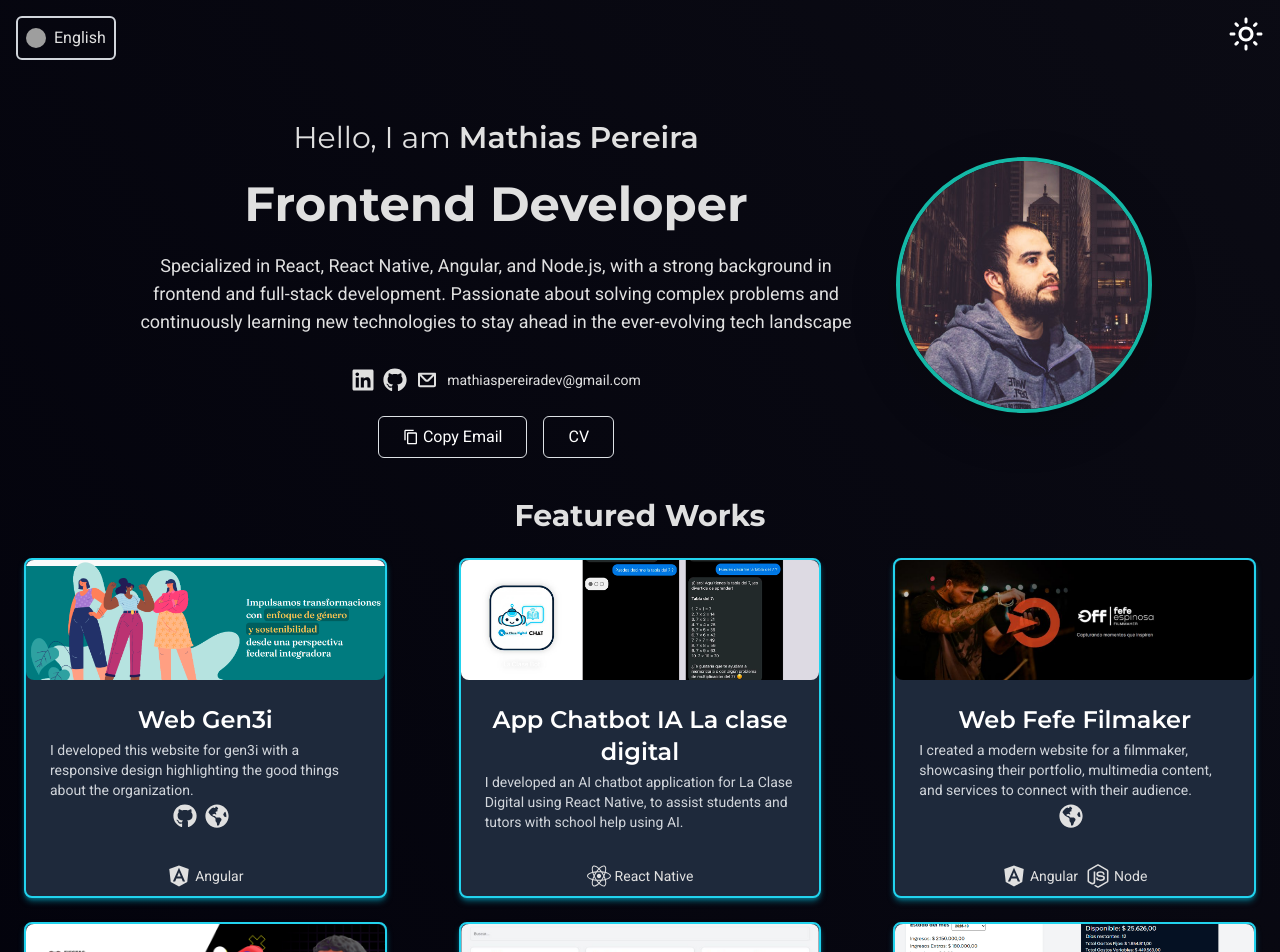
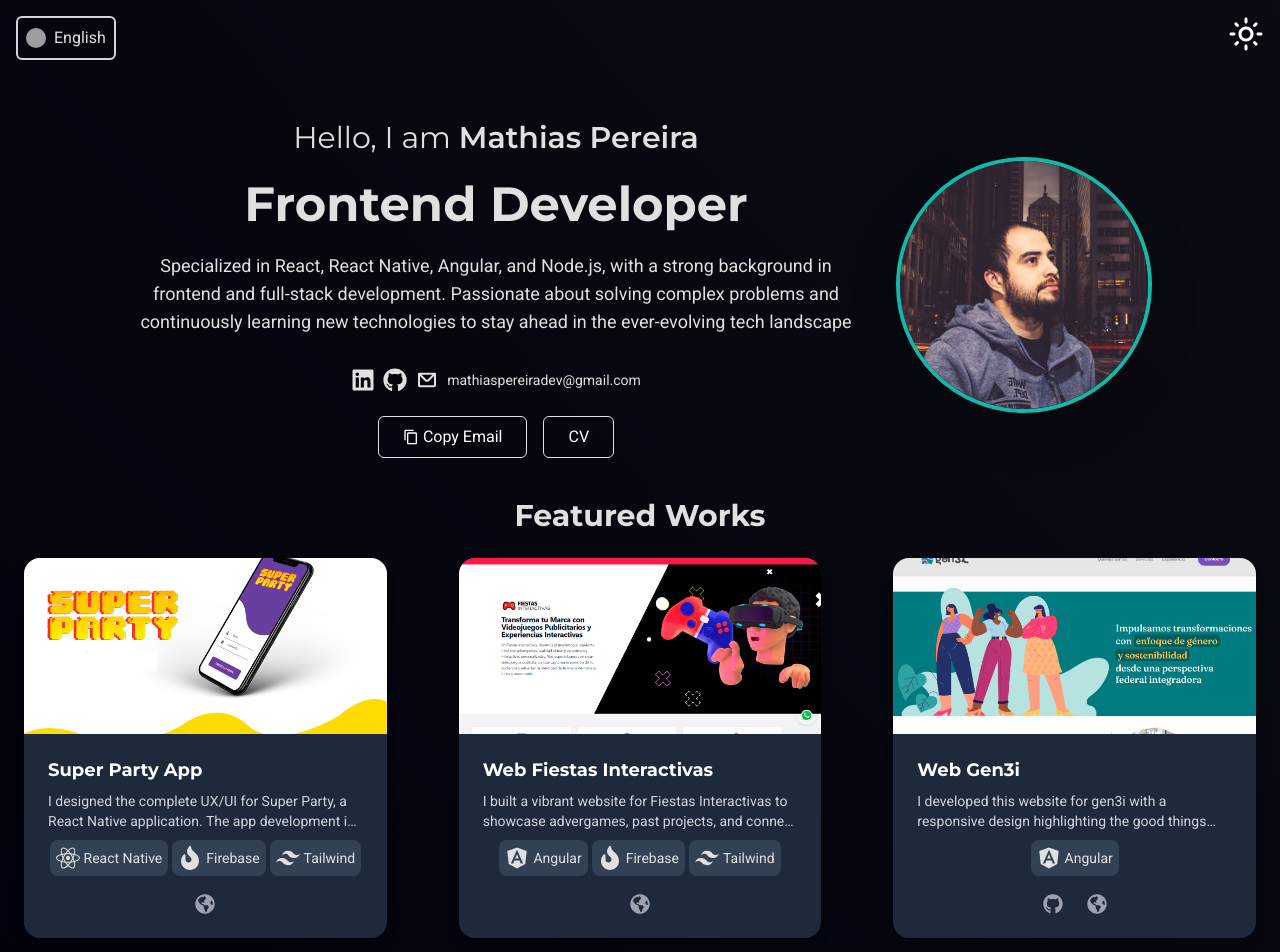
Before and after one commit to Mathiasfx/mathiasfx.github.io, a Next.js app: page / in a window 1280 px wide. Shown: the top 952 px of the page. Built offline with nearby package versions, Linux system fonts and the light colour scheme; grey boxes are pictures that could not be loaded.

Commit message:
Feat: Update styles

```diff
--- a/app/components/item.tsx
+++ b/app/components/item.tsx
@@ -5,41 +5,65 @@ import { FaGithub, FaGlobeAmericas } from "react-icons/fa";
 
 const Item = ({ work, context }: ItemProps) => {
   return (
-    <div className="flex flex-col items-center justify-center  mx-4 min-h-[340px] max-h-[340px] rounded-lg bg-gray-400 dark:bg-slate-800 shadow-md  transition-transform duration-300 ease-in-out md:hover:scale-105 border-2 border-cyan-400 shadow-cyan-500/50 ">
-      <div className="h-full min-h-[300px] flex flex-col items-center justify-start">
+    <div className="flex flex-col h-full mx-4 rounded-2xl bg-gray-400 dark:bg-slate-800 overflow-hidden transition-all duration-300 ease-in-out md:hover:scale-105 group shadow-md dark:shadow-lg hover:shadow-xl dark:hover:shadow-slate-800/50 min-h-[380px] max-h-[380px]">
+
+      <div className="flex flex-col h-full justify-between">
+        {/* Image Section - More Prominent */}
+        <div className="relative w-full h-44 overflow-hidden bg-gray-200 dark:bg-slate-700">
           <Image
             width={1308}
             height={816}
             src={work.image}
             alt={work.name[context.language]}
-          className="object-cover w-full h-[120px] rounded-lg"
+            className="object-cover w-full h-full group-hover:scale-105 transition-transform duration-300"
           />
-        <div className="p-6 w-100 h-100">
-          <h3 className="text-center text-2xl  font-semibold  text-gray-800 dark:text-white">
+        </div>
+
+        {/* Content Section */}
+        <div className="flex-1 flex flex-col justify-between p-4 space-y-2">
+          {/* Title */}
+          <div>
+            <h3 className="text-lg font-bold text-gray-900 dark:text-white leading-snug line-clamp-2">
               {work.name[context.language]}
             </h3>
-          <p className="text-left text-sm text-gray-600 dark:text-gray-300 mt-1">
+          </div>
+
+          {/* Description */}
+          <p className="text-sm text-gray-700 dark:text-gray-300 leading-snug line-clamp-2">
             {work.description[context.language]}
           </p>
-          <div className="w-full flex justify-center items-center mt-1">
+
+          {/* Technologies */}
+          <div className="flex flex-wrap gap-1 justify-center">
+            {work.tec.map((tec: string) => (
+              <div
+                key={tec}
+                className="flex items-center justify-center p-1.5 bg-gray-100 dark:bg-slate-700 rounded-lg transition-all duration-300 group-hover:bg-gray-200 dark:group-hover:bg-slate-600"
+              >
+                {getIcon(tec)}
+              </div>
+            ))}
+          </div>
+
+          {/* Links Section */}
+          <div className="flex gap-4 justify-center pt-2">
             {work.github && (
-              <a href={work.github}>
-                <FaGithub size={24} className="mr-2" />
+              <a
+                href={work.github}
+                className="text-gray-500 dark:text-gray-400 hover:text-gray-900 dark:hover:text-white transition-colors duration-300 hover:scale-110"
+              >
+                <FaGithub size={20} />
               </a>
             )}
             {work.url && (
-              <a href={work.url}>
-                <FaGlobeAmericas size={24} className="mr-2" />
+              <a
+                href={work.url}
+                className="text-gray-500 dark:text-gray-400 hover:text-gray-900 dark:hover:text-white transition-colors duration-300 hover:scale-110"
+              >
+                <FaGlobeAmericas size={20} />
               </a>
             )}
           </div>
-        </div>
-        <div className="flex justify-center items-center mb-2 space-x-2 flex-wrap">
-          {work.tec.map((tec: string) => (
-            <div key={tec} className="flex items-center space-x-2">
-              {getIcon(tec)}
-            </div>
-          ))}
         </div>
       </div>
     </div>
--- a/app/components/myPresentation.tsx
+++ b/app/components/myPresentation.tsx
@@ -82,7 +82,7 @@ export default function MyPresentation({
       </div>
 
       <div className="md:w-1/3 flex justify-center md:justify-end mt-8 md:mt-0">
-        <div className="relative w-40 h-40 md:w-64 md:h-64 rounded-full overflow-hidden border-4 border-teal-500 shadow-lg">
+        <div className="relative w-40 h-40 md:w-64 md:h-64 rounded-full overflow-hidden border-4 border-teal-500 shadow-lg hover:shadow-2xl hover:shadow-teal-500/50 transition-all duration-300 ease-in-out cursor-pointer">
           <Image
             src="/images/perfil.jpg"
             alt="Mathias Alejandro Pereira"
@@ -90,6 +90,7 @@ export default function MyPresentation({
             height={400}
             objectFit="cover"
             priority={true}
+            className="w-full h-full hover:scale-110 transition-transform duration-300"
           />
         </div>
       </div>
--- a/app/page.tsx
+++ b/app/page.tsx
@@ -17,47 +17,19 @@ export default function Home() {
   const works: Work[] = [
     {
       name: {
-        en: "Web Gen3i",
-        es: "Web Gen3i",
+        en: "Super Party App",
+        es: "Super Party App",
       },
       description: {
-        en: "I developed this website for gen3i with a responsive design highlighting the good things about the organization.",
-        es: "Desarrolle este sitio web para gen3i con diseño responsive resaltando lo bueno de la organizacion",
+        en: "I designed the complete UX/UI for Super Party, a React Native application. The app development is currently in progress.",
+        es: "Diseñé toda la UX/UI para Super Party, para una aplicación de React Native. El desarrollo de la app está en progreso.",
       },
-      url: "https://www.gen3i.com.ar",
-      github: "https://github.com/Mathiasfx/3geni-website",
-      image: "images/gen3i.png",
-      tec: ["angular"],
+      url: "https://www.behance.net/gallery/101038903/Super-Party-APP-UXUI",
+      github: "",
+      image: "/images/appsuperparty.png",
+      tec: ["reactnative", "firebase", "tailwindcss"],
     },
-    {
-      name: {
-        en: "App Chatbot IA La clase digital",
-        es: "App Chatbot IA La clase digital",
-      },
-      description: {
-        en: "I developed an AI chatbot application for La Clase Digital using React Native, to assist students and tutors with school help using AI.",
-        es: "Desarrolle una aplicación de chatbot IA para La Clase Digital usando React Native, para la ayuda escolar de los estudiantes y tutores usando IA .",
-      },
-      url: "",
-      github: "",
-      image: "/images/laclasebot.png",
-      tec: ["reactnative"],
-    },
-    {
-      name: {
-        en: "Web Fefe Filmaker",
-        es: "Web Fefe Filmaker",
-      },
-      description: {
-        en: "I created a modern website for a filmmaker, showcasing their portfolio, multimedia content, and services to connect with their audience.",
-        es: "Desarrolle un sitio web moderno para un filmaker, mostrando su portafolio, contenido multimedia y servicios para conectar con su audiencia.",
-      },
-      url: "https://www.fefespinosa.com.ar",
-      github: "",
-      image: "/images/filmaker.png",
-      tec: ["angular", "node"],
-    },
-    {
+       {
       name: {
         en: "Web Fiestas Interactivas",
         es: "Web Fiestas Interactivas",
@@ -73,18 +45,35 @@ export default function Home() {
     },
     {
       name: {
-        en: "Store WebApp",
-        es: "Tienda WebApp",
+        en: "Web Gen3i",
+        es: "Web Gen3i",
       },
       description: {
-        en: "A landing page project for small stores, displaying available products with stock information and offering direct WhatsApp contact.",
-        es: "Un proyecto de página para pequeñas tiendas, mostrando productos disponibles con información de stock y ofreciendo contacto directo por WhatsApp.",
+        en: "I developed this website for gen3i with a responsive design highlighting the good things about the organization.",
+        es: "Desarrolle este sitio web para gen3i con diseño responsive resaltando lo bueno de la organizacion",
       },
-      url: "https://perfumes-formosa.vercel.app/",
-      github: "https://github.com/Mathiasfx/simple-store-app",
-      image: "/images/simplewebappstore.png",
-      tec: ["react", "nextjs", "tailwindcss"],
+      url: "https://www.gen3i.com.ar",
+      github: "https://github.com/Mathiasfx/3geni-website",
+      image: "images/gen3i.png",
+      tec: ["angular"],
     },
+
+    {
+      name: {
+        en: "Web Fefe Filmaker",
+        es: "Web Fefe Filmaker",
+      },
+      description: {
+        en: "I created a modern website for a filmmaker, showcasing their portfolio, multimedia content, and services to connect with their audience.",
+        es: "Desarrolle un sitio web moderno para un filmaker, mostrando su portafolio, contenido multimedia y servicios para conectar con su audiencia.",
+      },
+      url: "https://www.fefespinosa.com.ar",
+      github: "",
+      image: "/images/filmaker.png",
+      tec: ["angular", "node"],
+    },
+
+
     {
       name: {
         en: "Finance WebApp",
@@ -97,21 +86,21 @@ export default function Home() {
       url: "https://personal-financial-app.vercel.app/",
       github: "https://github.com/Mathiasfx/personal-financial-app",
       image: "/images/finance.png",
-      tec: ["react", "nextjs", "firebase", "tailwindcss"],
+      tec: ["react", "nextjs", "firebase"],
     },
-    {
+        {
       name: {
-        en: "Super Party App",
-        es: "Super Party App",
+        en: "App Chatbot IA La clase digital",
+        es: "App Chatbot IA La clase digital",
       },
       description: {
-        en: "I designed the complete UX/UI for Super Party, a React Native application. The app development is currently in progress.",
-        es: "Diseñé toda la UX/UI para Super Party, para una aplicación de React Native. El desarrollo de la app está en progreso.",
+        en: "I developed an AI chatbot application for La Clase Digital using React Native, to assist students and tutors with school help using AI.",
+        es: "Desarrolle una aplicación de chatbot IA para La Clase Digital usando React Native, para la ayuda escolar de los estudiantes y tutores usando IA .",
       },
-      url: "https://www.behance.net/gallery/101038903/Super-Party-APP-UXUI",
+      url: "",
       github: "",
-      image: "/images/appsuperparty.png",
-      tec: ["reactnative", "firebase", "tailwindcss"],
+      image: "/images/laclasebot.png",
+      tec: ["reactnative"],
     },
   ];
 
```
Also changed, not shown: public/images/appsuperparty.png, public/images/fiestas.png, 178 other files (tests, documents, lock files or other folders). Lines whose indentation alone changed are shown as unchanged.
